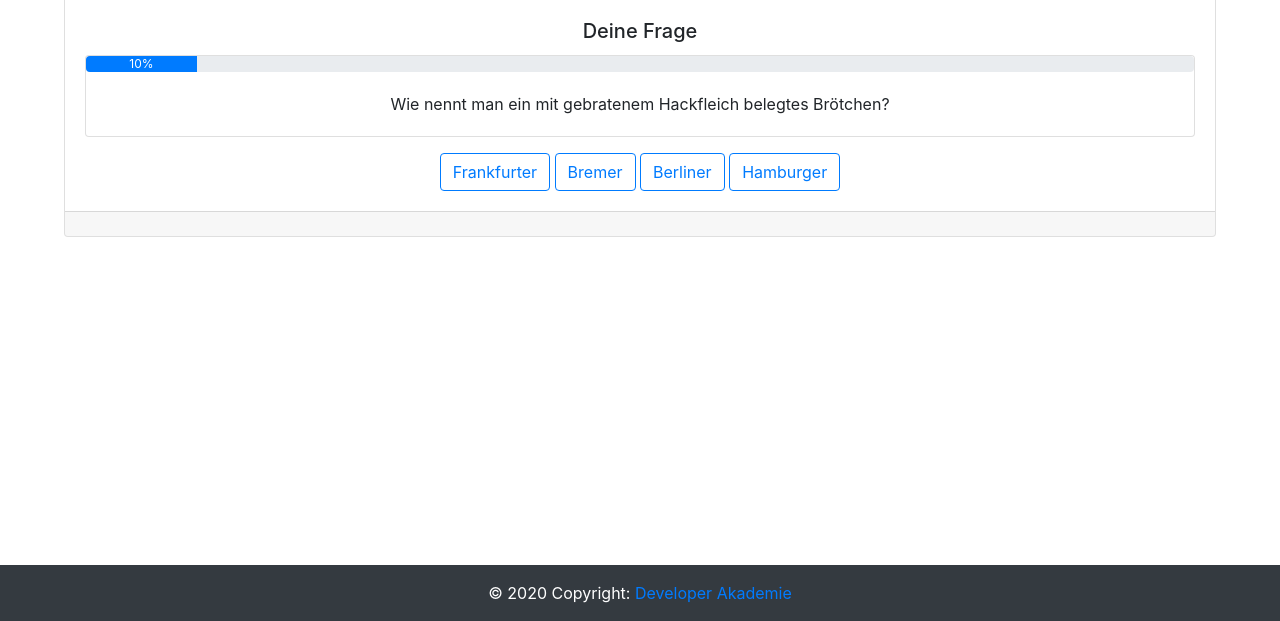
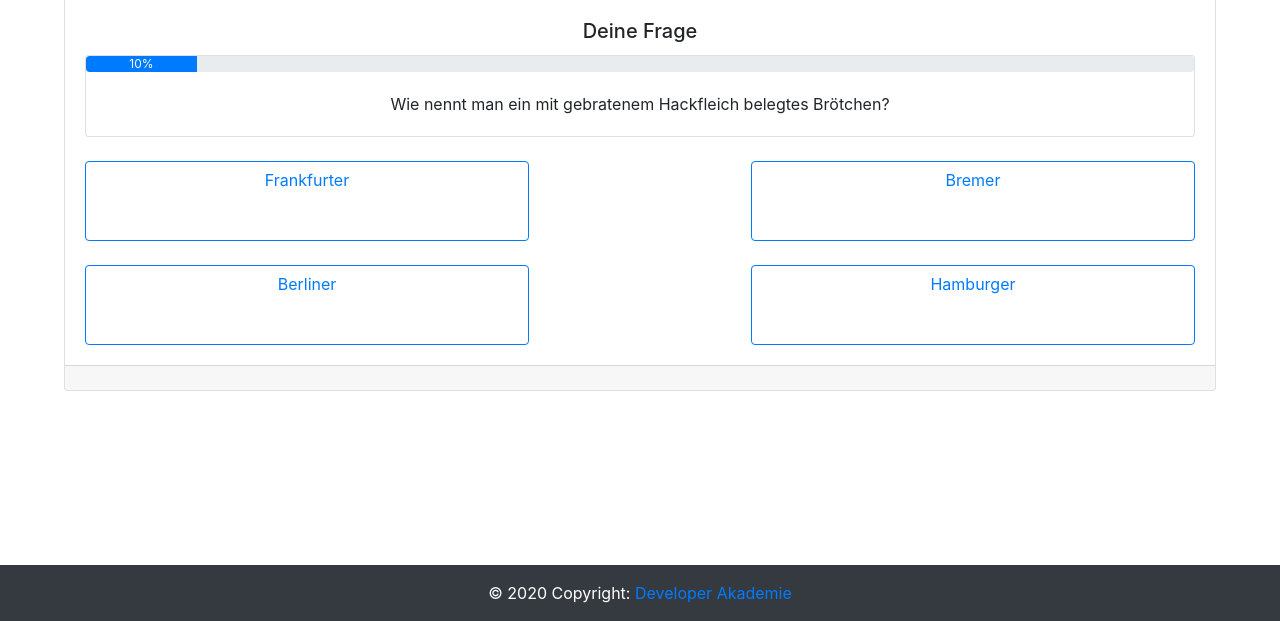
Before and after one commit to Hanmuni/quizapp, a plain HTML site: page index.html in a window 1280 px wide. Shown: the part 179-800 px from the top of the page. Drawn offline with nearby package versions, Linux system fonts and the light colour scheme.

Commit message:
created new design for answerbox

```diff
--- a/index.html
+++ b/index.html
@@ -43,10 +43,17 @@
         </div>
       </div>
       <div class="mt-3">
-        <a href="#" onclick="answer(1)" id="answer1" class="btn btn-outline-primary"> Antwort A </a>
-        <a href="#" onclick="answer(2)" id="answer2" class="btn btn-outline-primary"> Antwort B </a>
-        <a href="#" onclick="answer(3)" id="answer3" class="btn btn-outline-primary"> Antwort C </a>
-        <a href="#" onclick="answer(4)" id="answer4" class="btn btn-outline-primary"> Antwort D </a>
+
+        <div class="answerbox mt-4">
+          <a href="#" onclick="answer(1)" type="button" id="answer1" class="btn btn-outline-primary answerbox-style"> Antwort A </a>
+          <a href="#" onclick="answer(2)" type="button" id="answer2" class="btn btn-outline-primary answerbox-style"> Antwort B </a>
+        </div>
+
+        <div class="answerbox mt-4">
+          <a href="#" onclick="answer(3)" type="button" id="answer3" class="btn btn-outline-primary answerbox-style"> Antwort C </a>
+          <a href="#" onclick="answer(4)" type="button" id="answer4" class="btn btn-outline-primary answerbox-style"> Antwort D </a>
+        </div>
+
       </div>
     </div>
 
--- a/style.css
+++ b/style.css
@@ -6,7 +6,6 @@ body {
 }
 
 .navbar-style {
-
     position: fixed;
     left: 0;
     right: 0;
@@ -21,6 +20,15 @@ body {
     right: 0;
     bottom: 0;
     color: white;
+}
 
+.answerbox {
+    display: flex;
+    justify-content: space-between;
+}
+
+.answerbox-style {
+    width: 40%;
+    height: 80px;
 
 }
```
Also changed, not shown: 1 other file.
